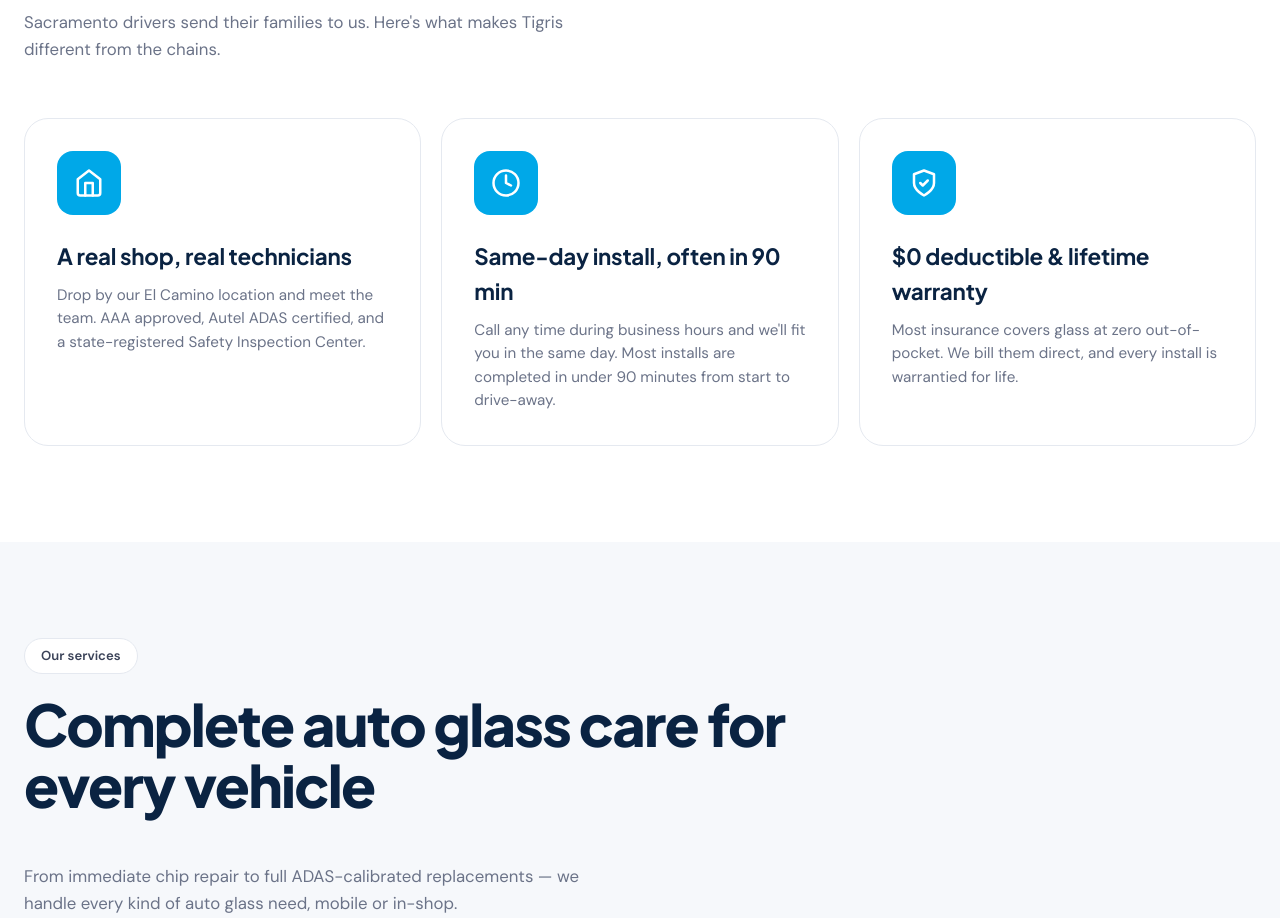
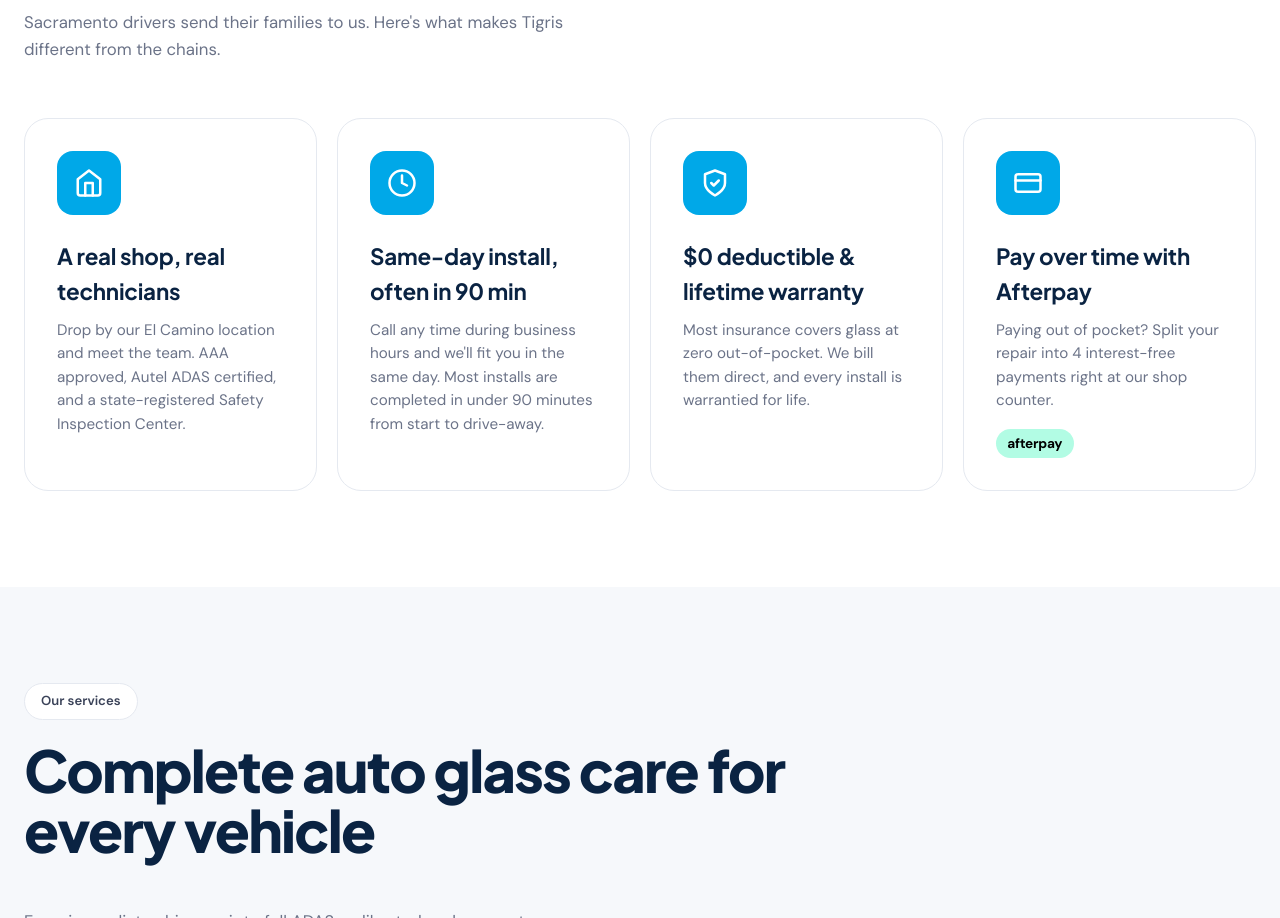
Before and after one commit to issa27-lab/tigris-website, a plain HTML site: page index.html in a window 1280 px wide. Shown: the part 1388-2306 px from the top of the page. Drawn offline with Linux system fonts and the light colour scheme.

Commit message:
Afterpay card in Why choose Tigris section

```diff
--- a/index.html
+++ b/index.html
@@ -172,7 +172,8 @@
 .cert-item svg{width:22px;height:22px;color:var(--cyan)}
 
 /* WHY 3-COL */
-.why-grid{display:grid;grid-template-columns:repeat(3,1fr);gap:1.25rem}
+.why-grid{display:grid;grid-template-columns:repeat(4,1fr);gap:1.25rem}
+.why-ap{display:inline-block;background:#b2fce4;color:#000;font-weight:800;letter-spacing:-.02em;padding:.25rem .7rem;border-radius:999px;font-size:.85rem;margin-top:1rem}
 .why-card{
   background:#fff;border:1px solid var(--line);border-radius:24px;
   padding:2rem;transition:transform .3s, box-shadow .3s;
@@ -490,6 +491,12 @@
         <h3>$0 deductible &amp; lifetime warranty</h3>
         <p>Most insurance covers glass at zero out-of-pocket. We bill them direct, and every install is warrantied for life.</p>
       </div>
+      <div class="why-card reveal reveal-d3">
+        <div class="why-icon"><svg viewBox="0 0 24 24" fill="none" stroke="currentColor" stroke-width="2" stroke-linecap="round" stroke-linejoin="round"><rect x="2" y="5" width="20" height="14" rx="2"/><line x1="2" y1="10" x2="22" y2="10"/></svg></div>
+        <h3>Pay over time with Afterpay</h3>
+        <p>Paying out of pocket? Split your repair into 4 interest-free payments right at our shop counter.</p>
+        <span class="why-ap">afterpay</span>
+      </div>
     </div>
   </div>
 </section>
```
